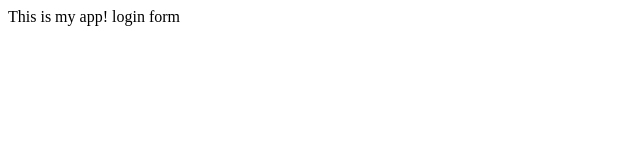
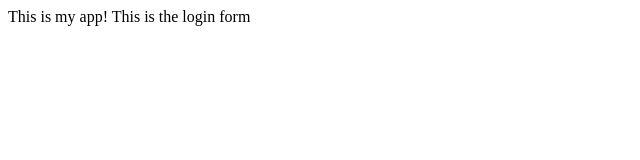
Before and after one commit to CheikhDoucoure1/myappsample, a plain HTML site: page index.html in a window 1280 px wide. Shown: the full height of the page, 0-640 px from the left. Drawn offline with Linux system fonts and the light colour scheme.

Commit message:
Better descriptive sentence

```diff
--- a/index.html
+++ b/index.html
@@ -4,6 +4,6 @@
 </head>
 <body>
 This is my app!
-login form
+This is the login form
 </body>
 </html>
```
